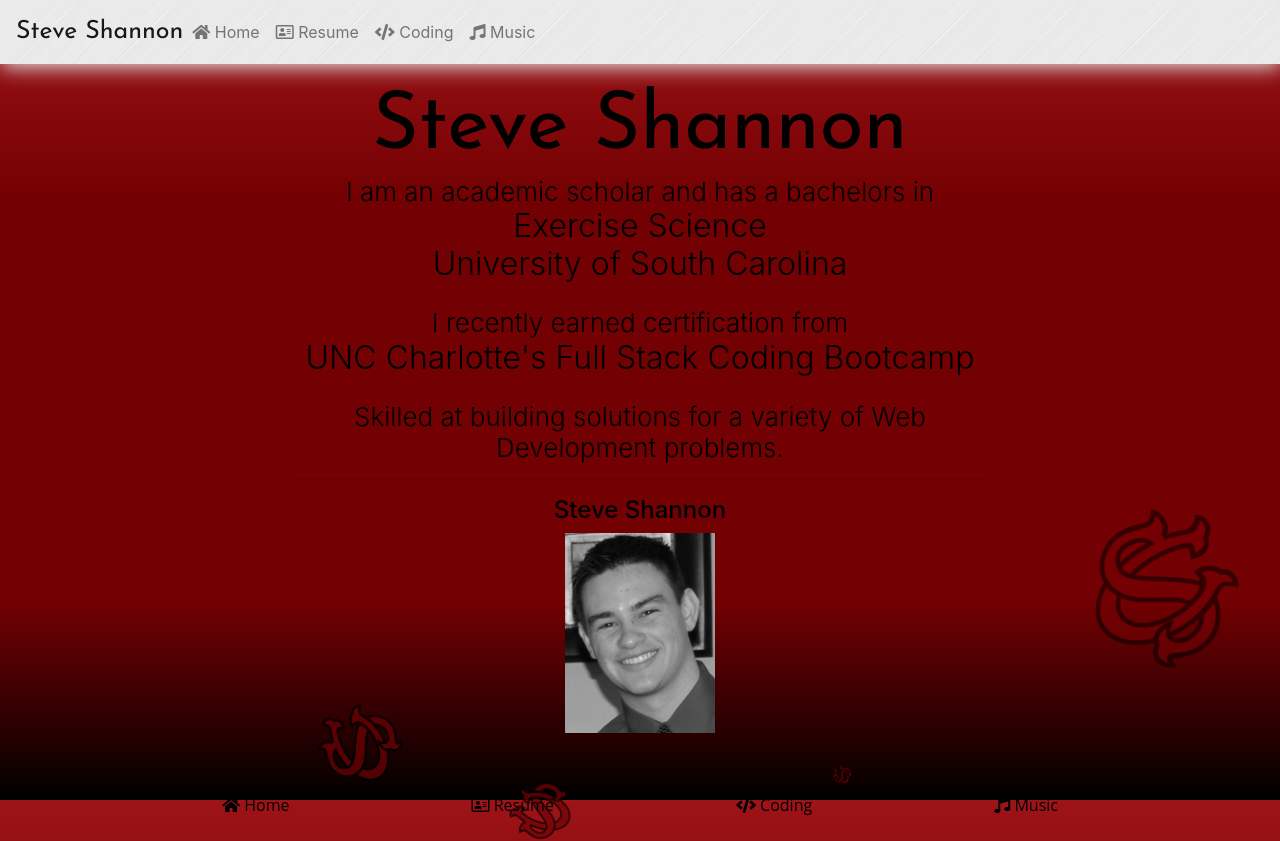
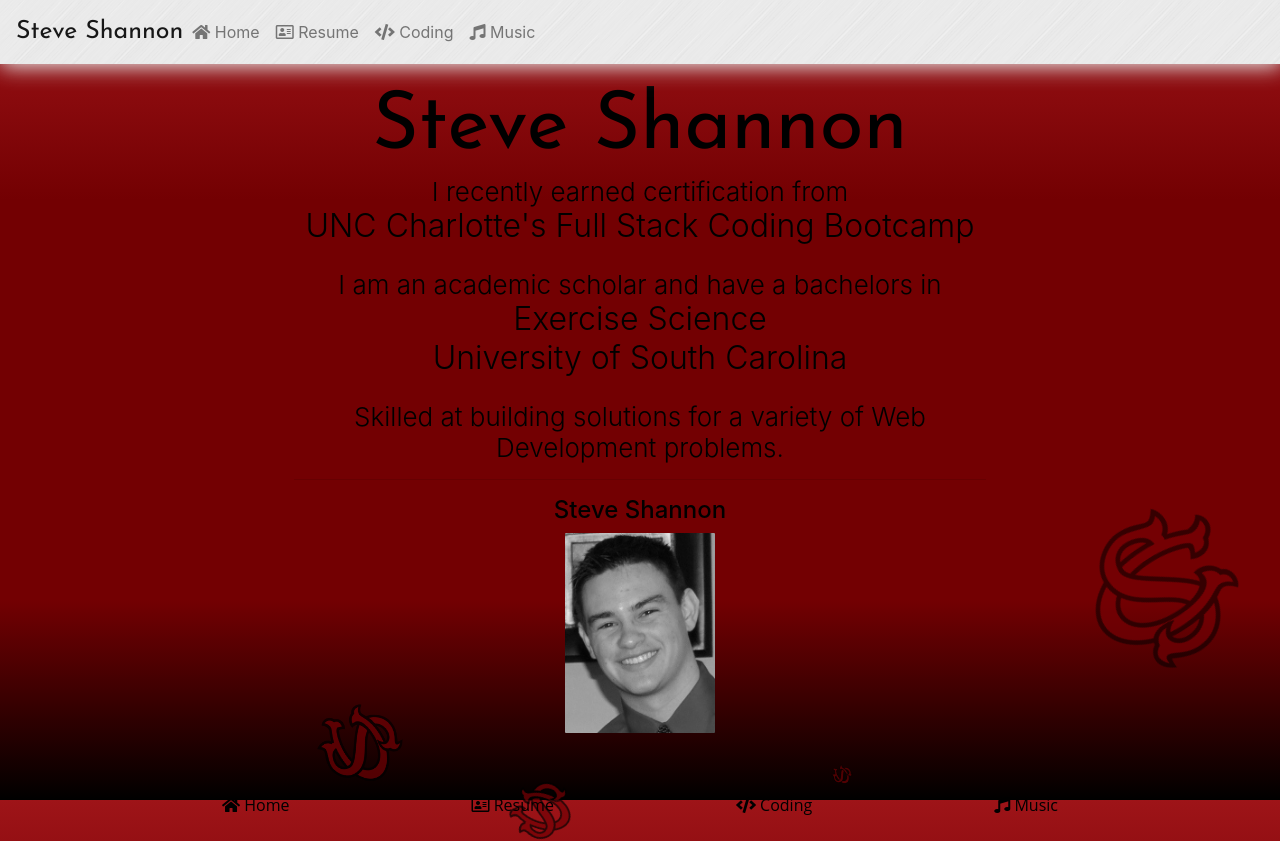
Before and after one commit to sshann30/ReactPortfolio, a React (Create React App) app in the folder client/: page / in a window 1280 px wide. Shown: the top 841 px of the page. Built offline with nearby package versions, Linux system fonts and the light colour scheme.

Commit message:
has to have

```diff
--- a/client/src/pages/Home/Home.js
+++ b/client/src/pages/Home/Home.js
@@ -13,12 +13,14 @@
         <div className='Home'>
           <div className="container homeCont">
             <h1 className="mainTitle">Steve Shannon</h1>
-            <h2 className="about">I am an academic scholar and has a bachelors in</h2>
+            <h2 className="about">I recently earned certification from </h2>
+            <h2>UNC Charlotte's Full Stack Coding Bootcamp</h2>
+            <br></br>
+            <h2 className="about">I am an academic scholar and have a bachelors in</h2>
             <h2>Exercise Science</h2>
             <h2>University of South Carolina</h2>
-            <br></br>
-            <h2 className="about">I recently earned certification from </h2>
-            <h2>UNC Charlotte's Full Stack Coding Bootcamp</h2>
+
+
             <br></br>
             <h2 className="about">Skilled at building solutions for a variety of Web Development problems. </h2>
 
```
